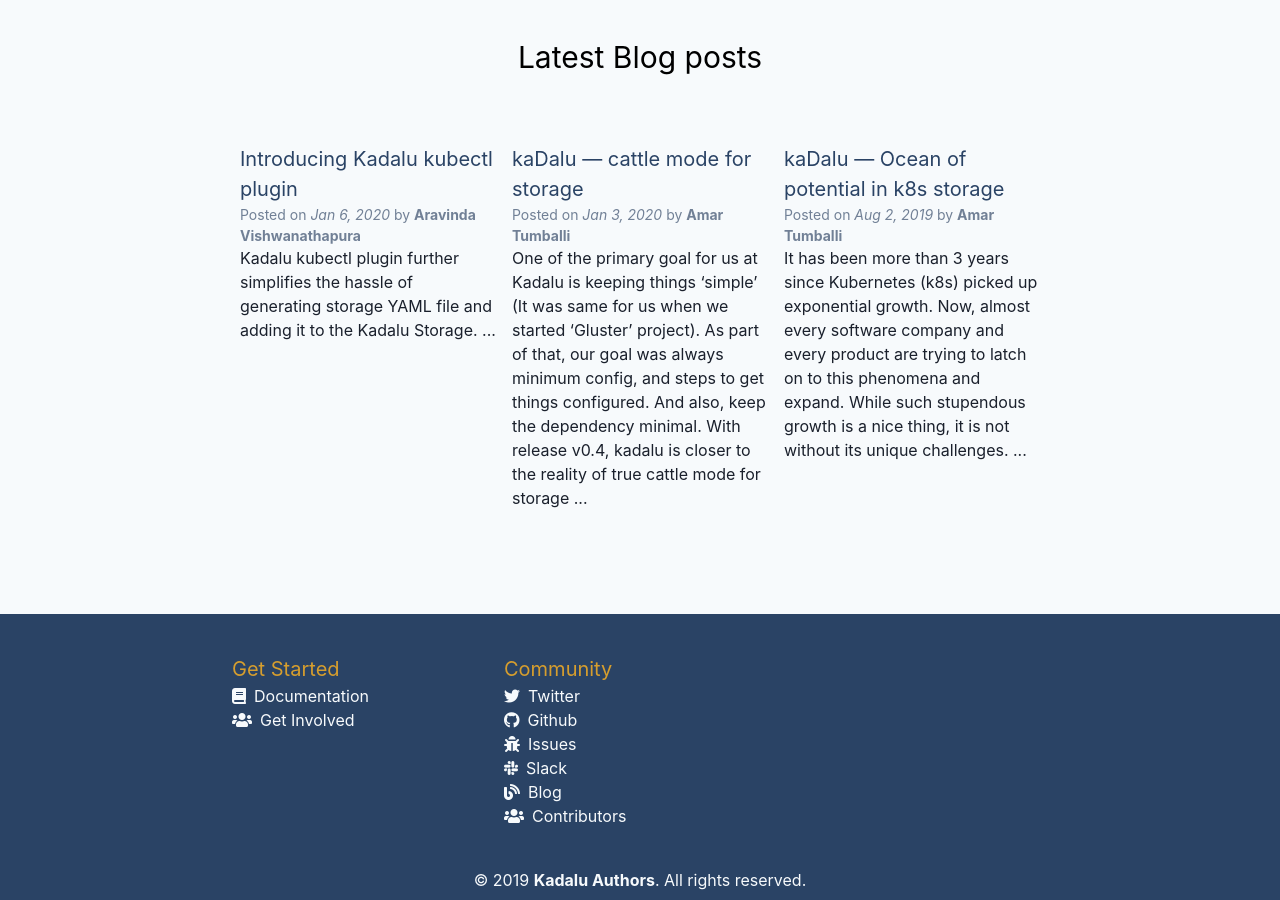
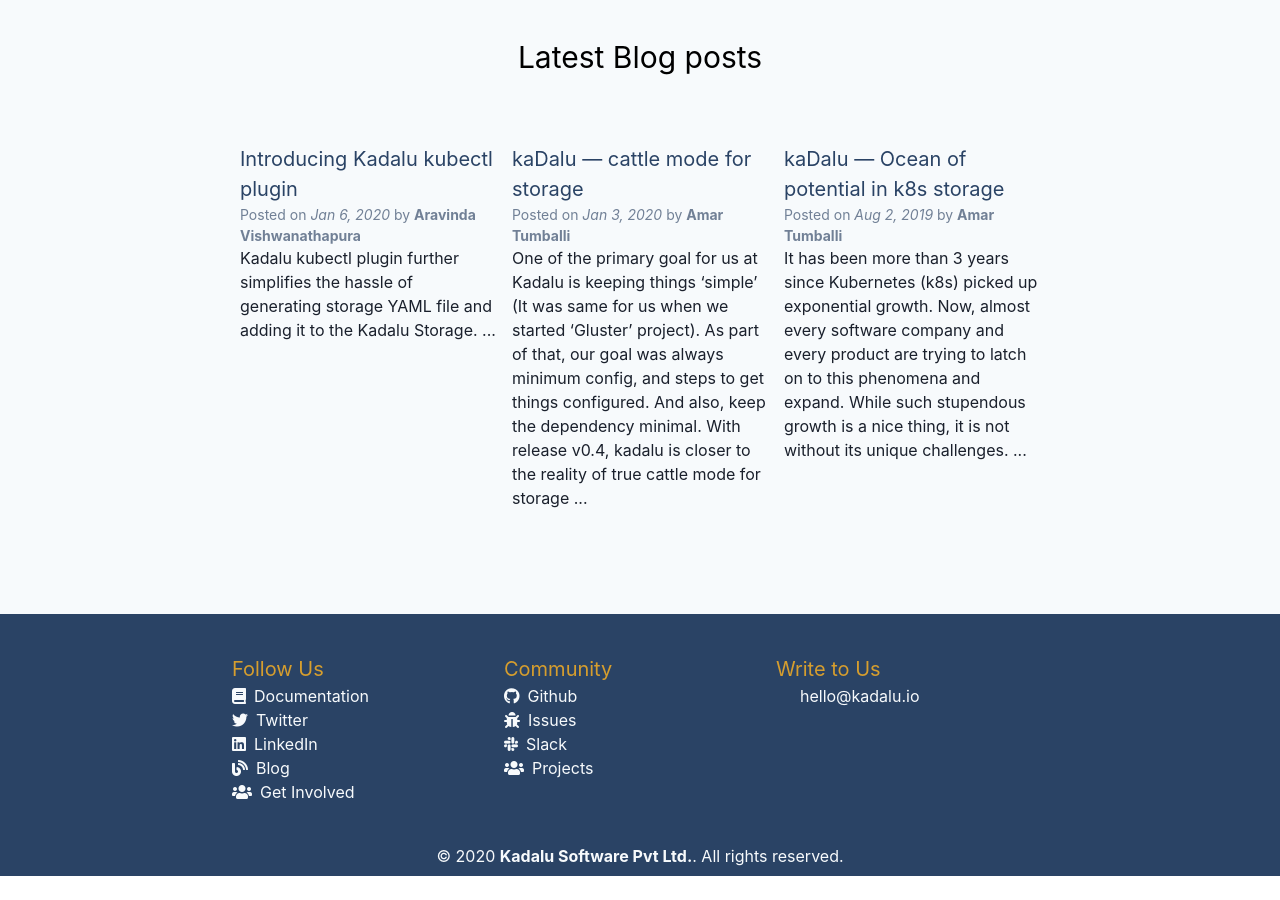
Before and after one commit to kadalu/kadalu.github.io, a Jekyll site: the page built from index.md, in a window 1280 px wide and 900 px high, scrolled down 1087 px. Built offline with Jekyll 4.4.1, drawn with Linux system fonts in a browser that asks for light colours; after the commit the page ends 1963 px from its top, so only the background shows below that.

Commit message:
footer: some changes (#17)
* copyright to the registered company
* link to linkedin company profile
* Move 'Twitter' and 'Blog' out of community section
* Change link to Contributors and add 'Projects' link.
* Add 'Write to us' Email contact

```diff
--- a/_config.yml
+++ b/_config.yml
@@ -26,6 +26,8 @@ baseurl: "" # the subpath of your site, e.g. /blog
 url: "" # the base hostname & protocol for your site, e.g. http://example.com
 twitter_username: kadaluIO
 github_username:  kadalu
+linkedin: kadalu-io
+
 permalink: /:title
 
 collections:
--- a/_includes/footer.html
+++ b/_includes/footer.html
@@ -2,9 +2,18 @@
     <div class="mx-auto px-10 md:px-20 w-full sm:w-auto md:w-full lg:w-32 xl:w-3/4">
         <div class="flex flex-wrap -mx-2">
             <div class="w-full md:w-2/6 mt-10">
-                <h2 class="text-xl text-yellow-600">Get Started</h2>
+                <h2 class="text-xl text-yellow-600">Follow Us</h2>
                 <a class="footer-menu" href="{{ "/docs" | relative_url }}">
                     <i class="fa fa-book pr-2"></i>Documentation
+                </a>
+                <a class="footer-menu" href="https://twitter.com/{{ site.twitter_username }}">
+                    <i class="fab fa-twitter pr-2"></i>Twitter
+                </a>
+                <a class="footer-menu" href="https://linkedin.com/company/{{ site.linkedin }}">
+                    <i class="fab fa-linkedin pr-2"></i>LinkedIn
+                </a>
+                <a class="footer-menu" href="/blog">
+                    <i class="fas fa-blog pr-2"></i>Blog
                 </a>
                 <a class="footer-menu" href="{{ "/docs/get-involved" | relative_url }}">
                     <i class="fas fa-users pr-2"></i>Get Involved
@@ -12,10 +21,7 @@
             </div>
             <div class="w-full md:w-2/6 mt-10">
                 <h2 class="text-xl text-yellow-600">Community</h2>
-                <a class="footer-menu" href="https://twitter.com/{{ site.twitter_username }}">
-                    <i class="fab fa-twitter pr-2"></i>Twitter
-                </a>
-                <a class="footer-menu" href="https://github.com/kadalu/{{ site.github_username }}">
+                <a class="footer-menu" href="https://github.com/{{ site.github_username }}/kadalu">
                     <i class="fab fa-github pr-2"></i>Github
                 </a>
                 <a class="footer-menu" href="https://github.com/{{ site.github_username }}/kadalu/issues">
@@ -24,15 +30,18 @@
                 <a class="footer-menu" href="https://join.slack.com/t/kadalu/shared_invite/enQtNzg1ODQ0MDA5NTM2LWMzMTc5ZTJmMjk4MzI0YWVhOGFlZTJjZjY5MDNkZWI0Y2VjMDBlNzVkZmI1NWViN2U3MDNlNDJhNjE5OTBlOGU">
                     <i class="fab fa-slack pr-2"></i>Slack
                 </a>
-                <a class="footer-menu" href="/blog">
-                    <i class="fas fa-blog pr-2"></i>Blog
-                </a>
-                <a class="footer-menu" href="https://github.com/{{ site.github_username }}/kadalu/graphs/contributors">
-                    <i class="fas fa-users pr-2"></i>Contributors
+                <a class="footer-menu" href="https://github.com/{{ site.github_username }}">
+                    <i class="fas fa-users pr-2"></i>Projects
                 </a>
             </div>
-            <p class="text-center w-full mt-10">
-                &copy; 2019 <strong>Kadalu Authors</strong>. All rights reserved.
+	    <div class="w-full md:w-2/6 mt-10">
+                <h2 class="text-xl text-yellow-600">Write to Us</h2>
+                <a class="footer-menu" href="mailto:hello@kadalu.io">
+                    <i class="fab fa-envelope pr-2"></i>hello@kadalu.io
+		</a>
+	    </div>
+	    <p class="text-center w-full mt-10">
+                &copy; 2020 <strong>Kadalu Software Pvt Ltd.</strong>. All rights reserved.
             </p>
         </div>
   </div>
```
